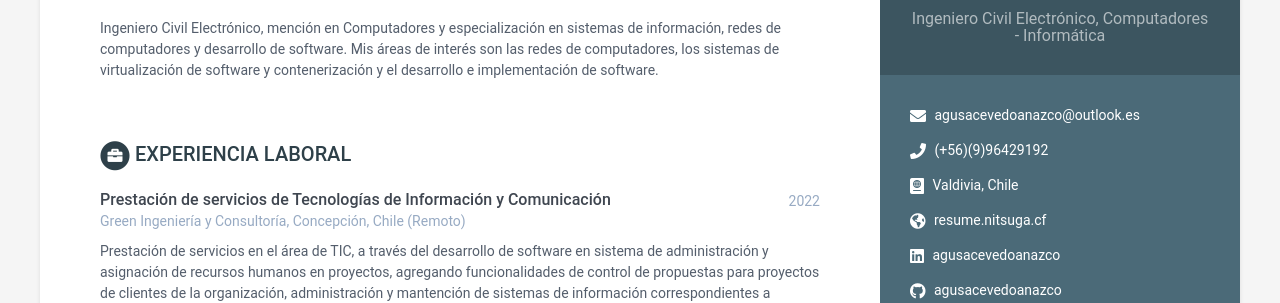
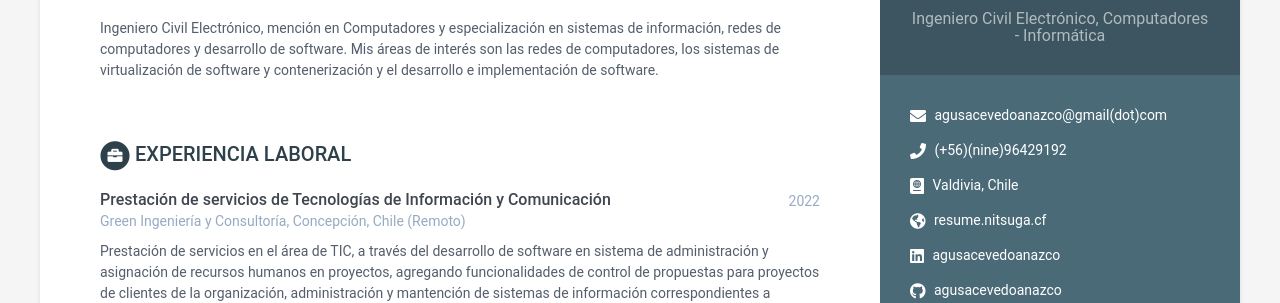
Before and after one commit to agusacevedoanazco/jekyllonlinecv, a Jekyll site: the page built from index.html, in a window 1280 px wide. Shown: the part 122-425 px from the top of the page. Built offline with Jekyll 4.4.1, drawn with Linux system fonts in a browser that asks for light colours.

Commit message:
Updated personal information

```diff
--- a/_data/data.yml
+++ b/_data/data.yml
@@ -12,8 +12,8 @@ sidebar:
     #avatar: profile.png  #place a 100x100 picture inside /assets/images/ folder and provide the name of the file below
 
     # Sidebar links
-    email: agusacevedoanazco@outlook.es
-    phone: (+56)(9)96429192
+    email: agusacevedoanazco@gmail(dot)com
+    phone: (+56)(nine)96429192
     citizenship: Valdivia, Chile
     website: resume.nitsuga.cf #do not add http://
     linkedin: agusacevedoanazco
@@ -26,7 +26,7 @@ sidebar:
     # stack-overflow: # Number/Username, e.g. 123456/alandoe
     # codewars:
     # goodreads: # Number-Username, e.g. 123456-alandoe
-    pdf: localhost
+    pdf: https://seafile.nitsuga.cf/f/2e53a7f57f7d4d898c5a/
 
     languages:
       - idiom: Español
```
